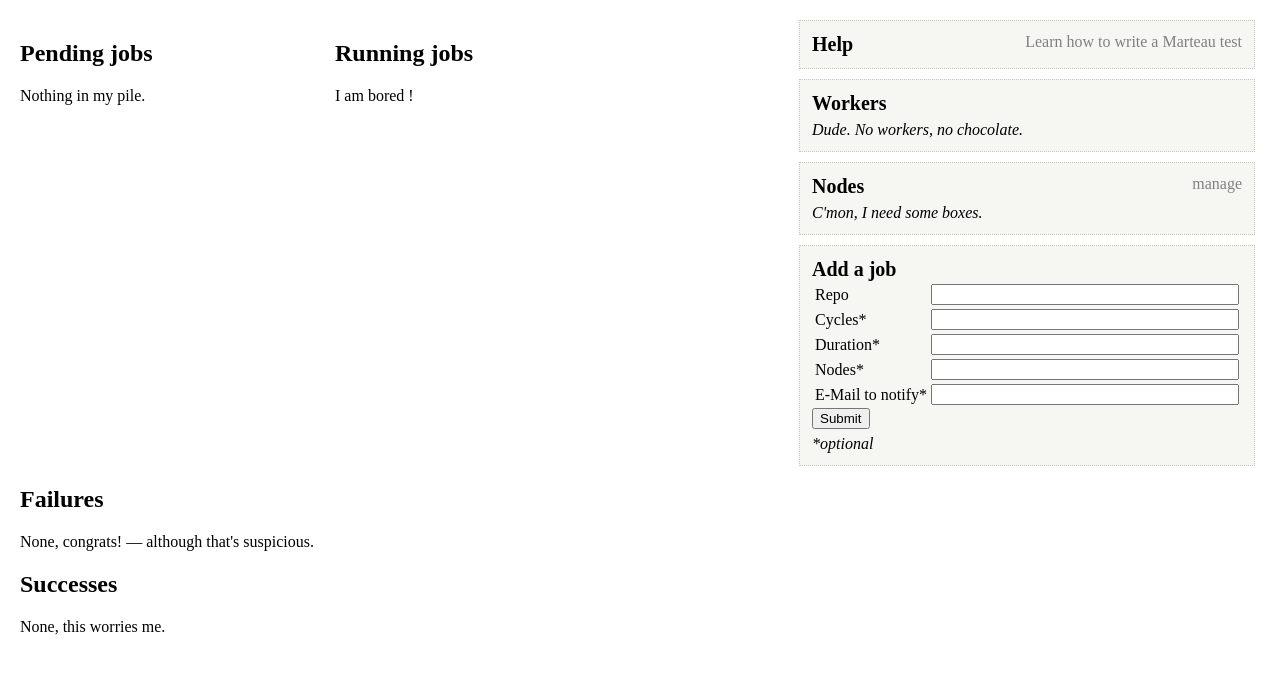
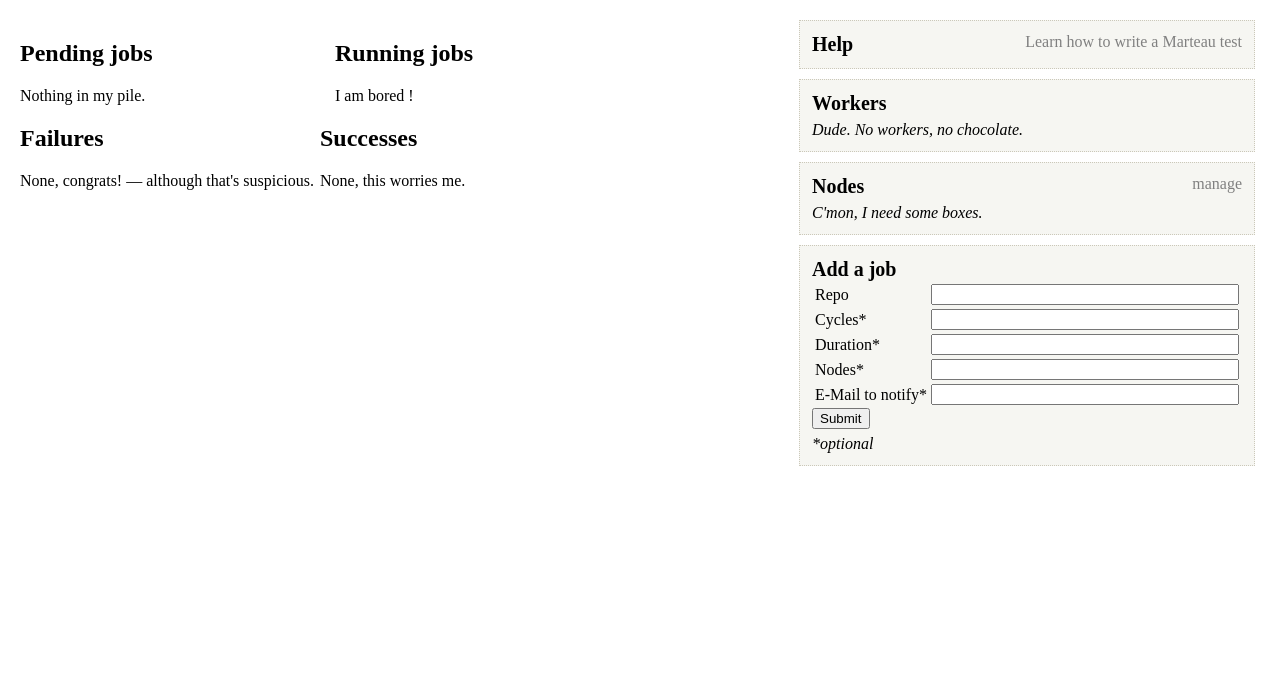
Before and after one commit to mozilla-services/marteau, a Python web app: template marteau/templates/index.mako in a window 1280 px wide. Shown: the part 82-756 px from the top of the page. Run offline with Mako, Linux system fonts and the light colour scheme; the template is opened without the code that fills it, so the values that code supplies are empty; some web fonts are replaced.

Commit message:
a little bit of floating

```diff
--- a/marteau/media/marteau.css
+++ b/marteau/media/marteau.css
@@ -109,7 +109,7 @@ div.resource div {
 }
 
 
-#pending {
+#pending, #failures, #successes {
  float: left;
  min-width: 300px;
 }
--- a/marteau/templates/index.mako
+++ b/marteau/templates/index.mako
@@ -93,8 +93,7 @@ I am bored !
 %endif
 </div>
 
-<div style="clear:both"></div>
-
+<div id="failures">
 <h2>Failures</h2>
 
 <table>
@@ -109,7 +108,9 @@ I am bored !
 %if not failures:
 None, congrats! &mdash; although that's suspicious.
 %endif
+</div>
 
+<div id="successes">
 <h2>Successes</h2>
 %if successes:
 <table>
@@ -126,3 +127,4 @@ None, congrats! &mdash; although that's suspicious.
 %if not successes:
 None, this worries me.
 %endif
+</div>
```
